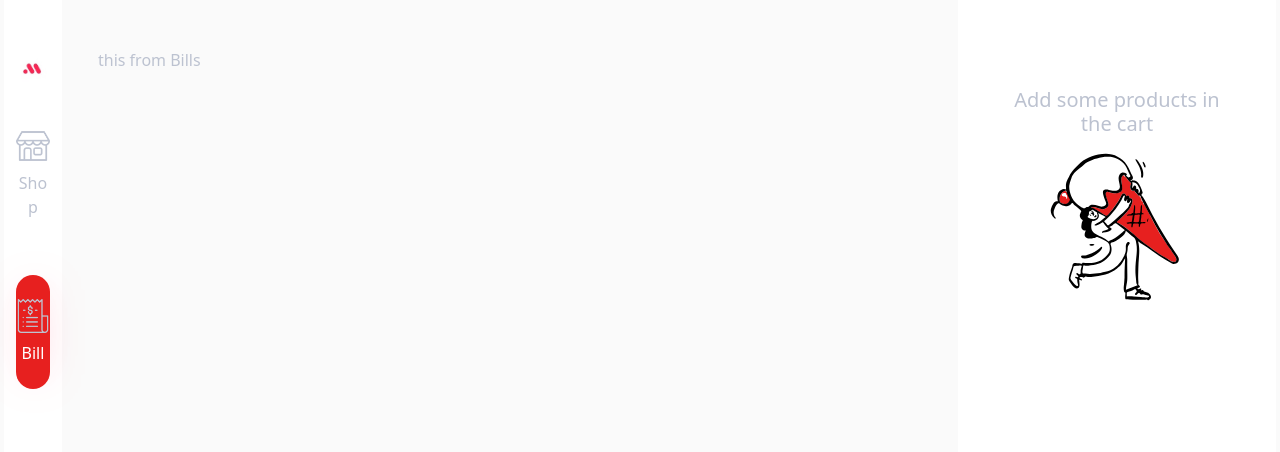
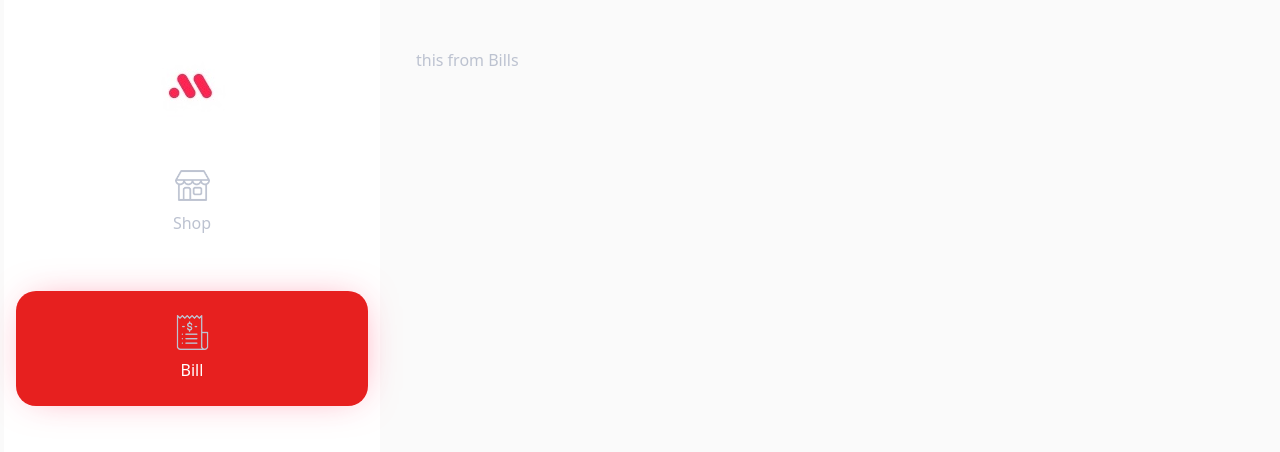
Before and after one commit to devjsonstringify/ordering-app, a React (Create React App) app: page /bills in a window 1280 px wide. Shown: the top 452 px of the page. Built offline with nearby package versions, Linux system fonts and the light colour scheme.

Commit message:
Feature: Toggle float

```diff
--- a/src/Components/Sidebar/SideBar.js
+++ b/src/Components/Sidebar/SideBar.js
@@ -2,10 +2,11 @@ import React, { useState, useEffect } from 'react';
 import { useDispatch, useSelector } from 'react-redux';
 
 //import local files
-import style from './index.module.scss';
 import FloatCart from '../FloatCart';
 import Checkout from '../FloatCart/Checkout';
 import CartHeader from '../FloatCart/CartHeader';
+
+import './style.scss';
 
 // state management
 import { cart } from '../../Ducks/Features/CartSlice.js';
@@ -13,11 +14,16 @@ import EmptyCart from '../FloatCart/EmptyCart';
 
 export default function SideBar() {
 	//local state
-	const [isOpen, setOpen] = useState(false);
+	const isOpen = useSelector((state) => state.cart.isOpen);
 	const productsOnCart = useSelector((state) => cart.selectAll(state));
 
+	let classes = ['sidebar'];
+	if (isOpen) {
+		classes.push('sidebar__open');
+	}
+
 	return (
-		<div className={`col-3 container h-auto pt-5 ${style.sideBar}`}>
+		<div className={classes.join(' ')}>
 			{productsOnCart.length > 0 ? (
 				<>
 					<CartHeader {...productsOnCart} />
@@ -27,7 +33,6 @@ export default function SideBar() {
 			) : (
 				<EmptyCart />
 			)}
-			{}
 		</div>
 	);
 }
--- a/src/Components/Sidebar/index.module.scss
+++ /dev/null
@@ -1,5 +0,0 @@
-$base-color: #ffffff;
-
-.sideBar {
-	background-color: $base-color;
-}
--- /dev/null
+++ b/src/Components/Sidebar/style.scss
@@ -0,0 +1,17 @@
+$base-color: #ffffff;
+
+.sidebar {
+	background-color: $base-color;
+	position: fixed;
+	top: 0;
+	right: -450px;
+	width: 450px;
+	height: 100%;
+	box-sizing: border-box;
+	transition: right 0.2s;
+	overflow-y: auto;
+
+	&__open {
+		right: 0;
+	}
+}
```
